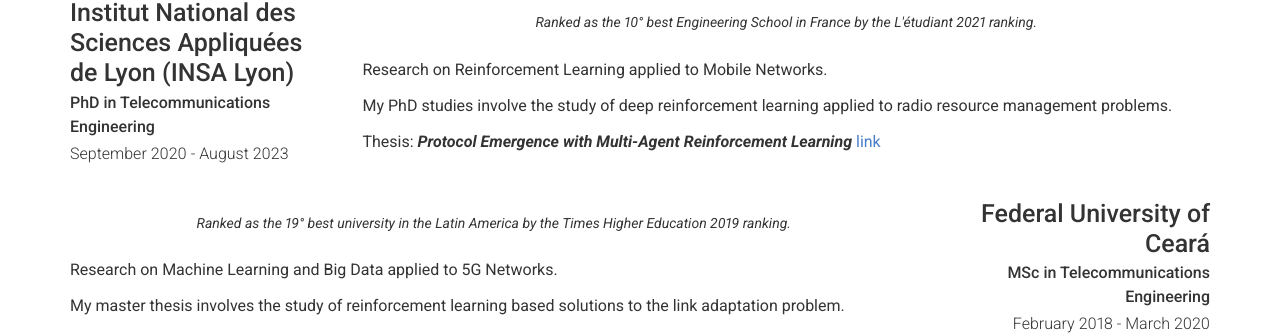
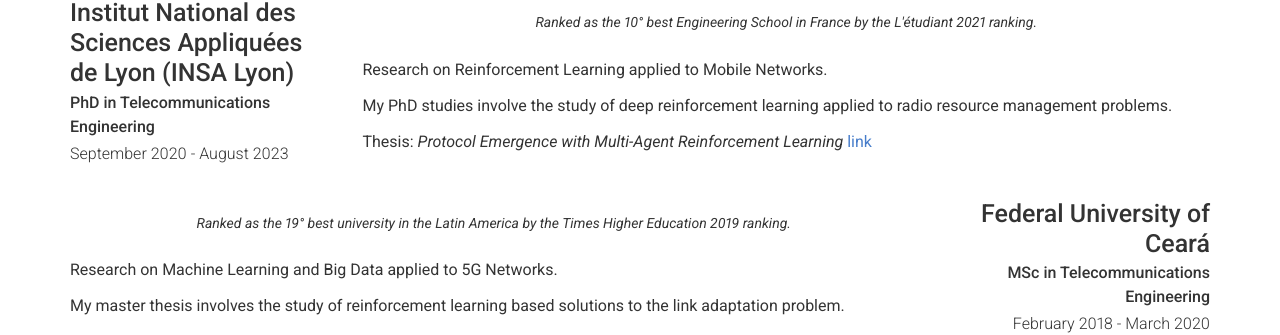
Before and after one commit to mateuspontesm/mateuspontesm.github.io, a Jekyll site: the page built from index.md, in a window 1280 px wide. Shown: the part 1643-1978 px from the top of the page. Built offline with Jekyll 4.4.1, drawn with Linux system fonts in a browser that asks for light colours; nearby versions of some CDN libraries.

```diff
--- a/_data/education.yml
+++ b/_data/education.yml
@@ -9,7 +9,7 @@
 
     My PhD studies involve the study of deep reinforcement learning applied to radio resource management problems.
 
-    Thesis: ***Protocol Emergence with Multi-Agent Reinforcement Learning*** [link](https://theses.hal.science/tel-04728859)
+    Thesis: *Protocol Emergence with Multi-Agent Reinforcement Learning* [link](https://theses.hal.science/tel-04728859)
 
 - layout: right
   name: Federal University of Ceará
```
